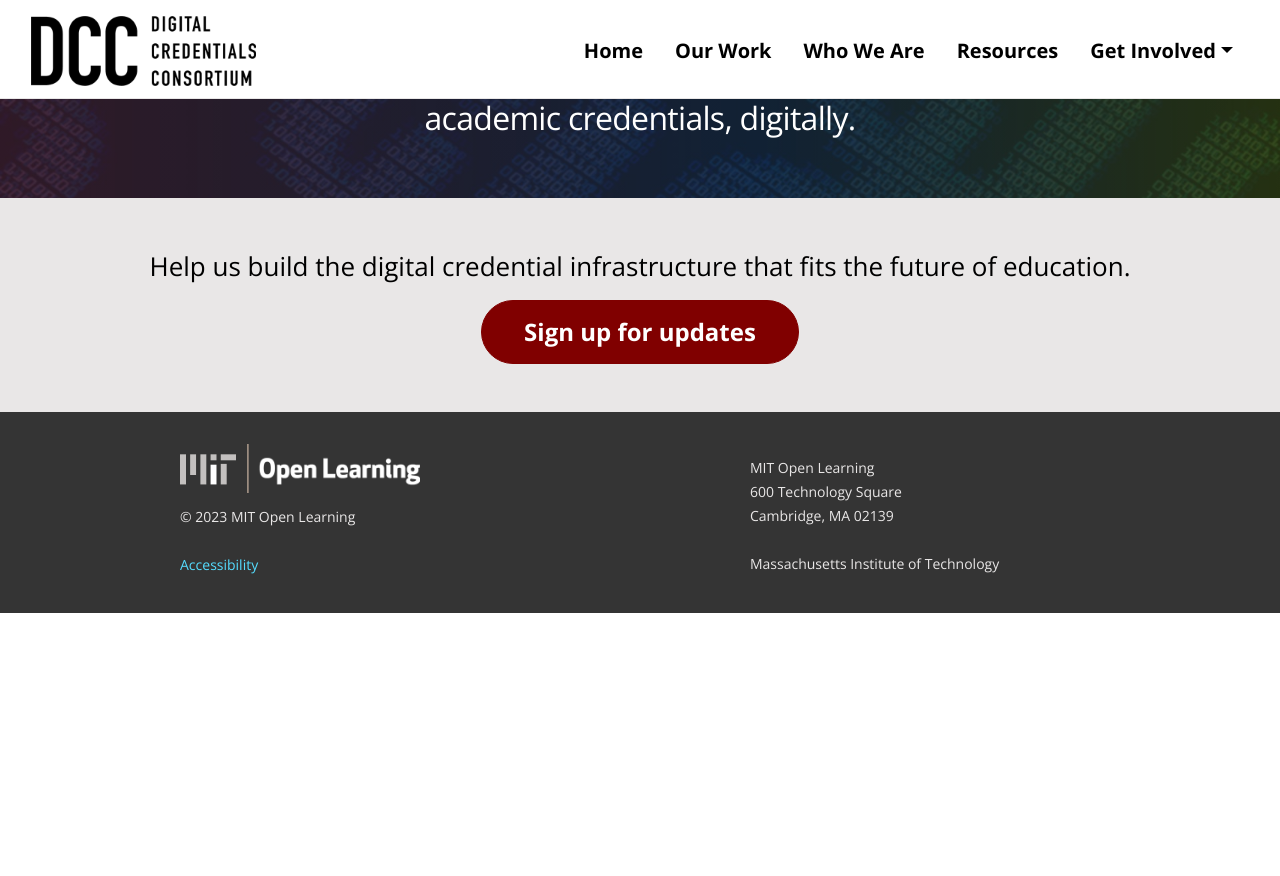
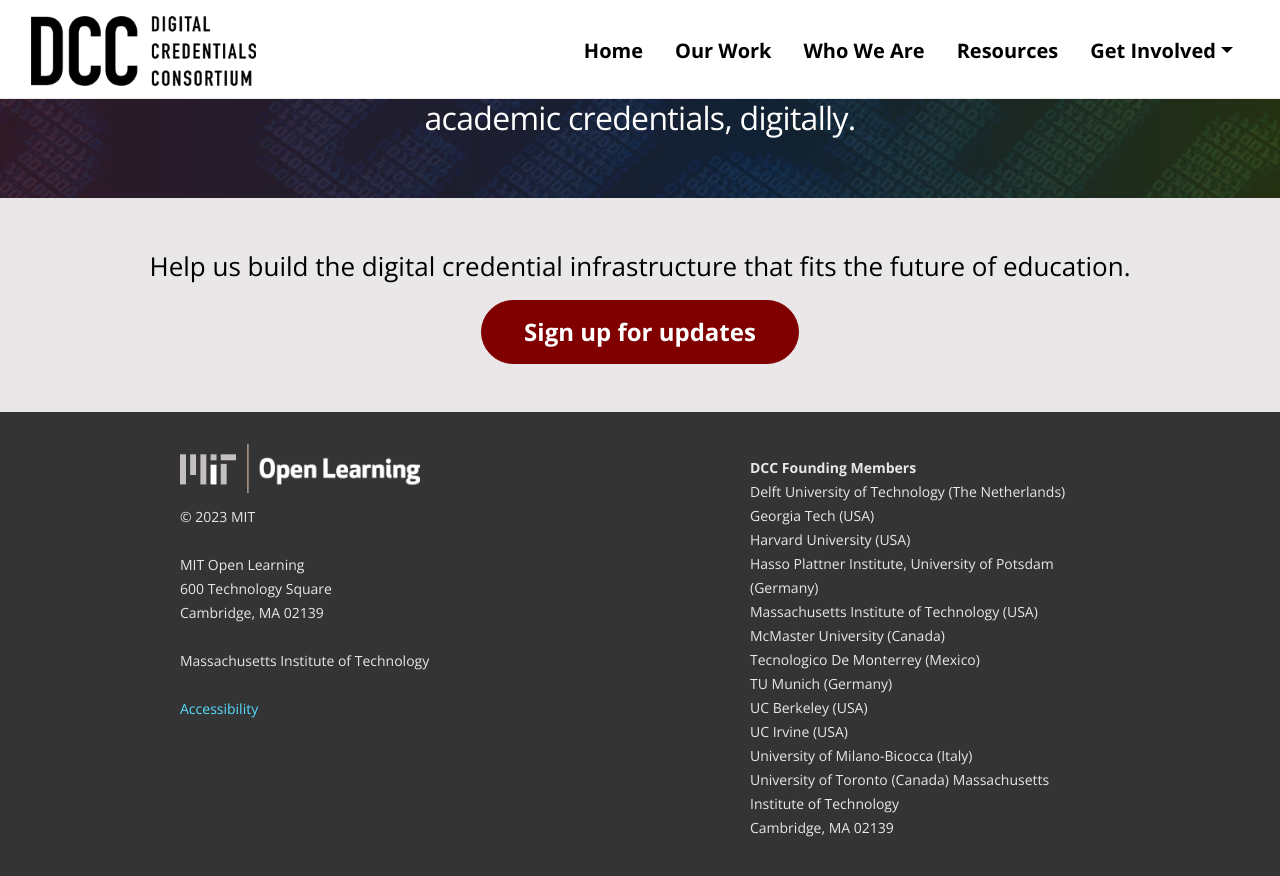
Before and after one commit to digitalcredentials/dcc-website, a Jekyll site: the page built from index.md, in a window 1280 px wide and 900 px high, scrolled down 895 px. Shown: the top 876 px of the window. Built offline with Jekyll 4.4.1, drawn with Linux system fonts in a browser that asks for light colours; before the commit the page ends 1508 px from its top, so only the background shows below that.

Commit message:
Added founding members back in

```diff
--- a/_includes/footer.html
+++ b/_includes/footer.html
@@ -5,16 +5,31 @@
               <div class="col-8 col-md-4 mx-auto">
                   <img class="img-fluid" src="images/logo-mit-footer.png" style="width:240px" alt="MIT Open Learning">
                   <p class="p-small">
-                      © 2023 MIT Open Learning<br><br>
+                      © 2023 MIT<br><br>
+                      MIT Open Learning<br>
+                      600 Technology Square<br>
+                      Cambridge, MA 02139<br><br>
+                      Massachusetts Institute of Technology<br><br>
                       <a href="https://accessibility.mit.edu/" target="blank">Accessibility</a>
                   </p>
               </div> <!-- end of footer-col -->
               <div class="col-8 col-md-4 mx-auto">
                   <p class="p-small">
-                      MIT Open Learning<br>
-                      600 Technology Square<br>
+                      <b>DCC Founding Members</b><br>
+                      Delft University of Technology (The Netherlands)<br>
+                      Georgia Tech (USA)<br>
+                      Harvard University (USA)<br>
+                      Hasso Plattner Institute, University of Potsdam (Germany)<br>
+                      Massachusetts Institute of Technology (USA)<br>
+                      McMaster University (Canada)<br>
+                      Tecnologico De Monterrey (Mexico)<br>
+                      TU Munich (Germany)<br>
+                      UC Berkeley (USA)<br>
+                      UC Irvine (USA)<br>
+                      University of Milano-Bicocca (Italy)<br>
+                      University of Toronto (Canada)
+                      Massachusetts Institute of Technology<br>
                       Cambridge, MA 02139<br><br>
-                      Massachusetts Institute of Technology
                   </p>
               </div> <!-- end of footer-col -->
       </div> <!-- end of row -->
```
